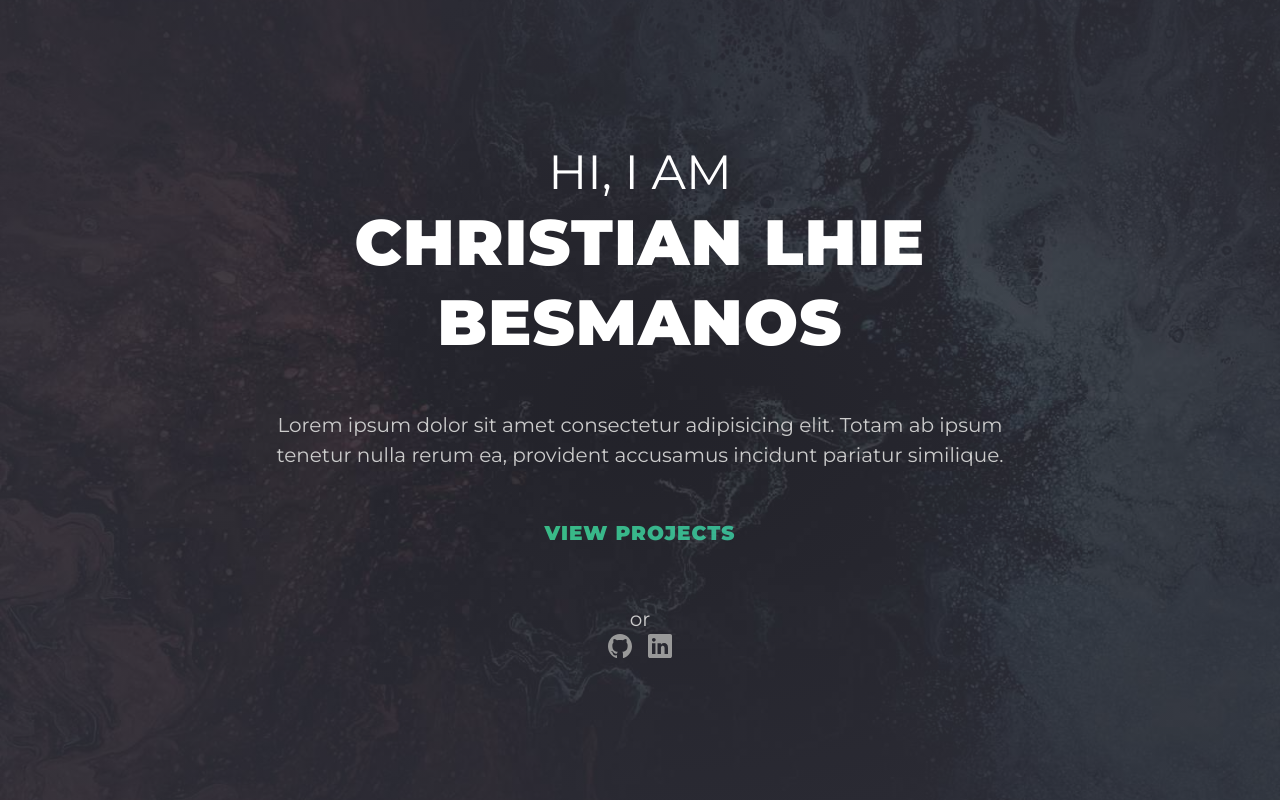
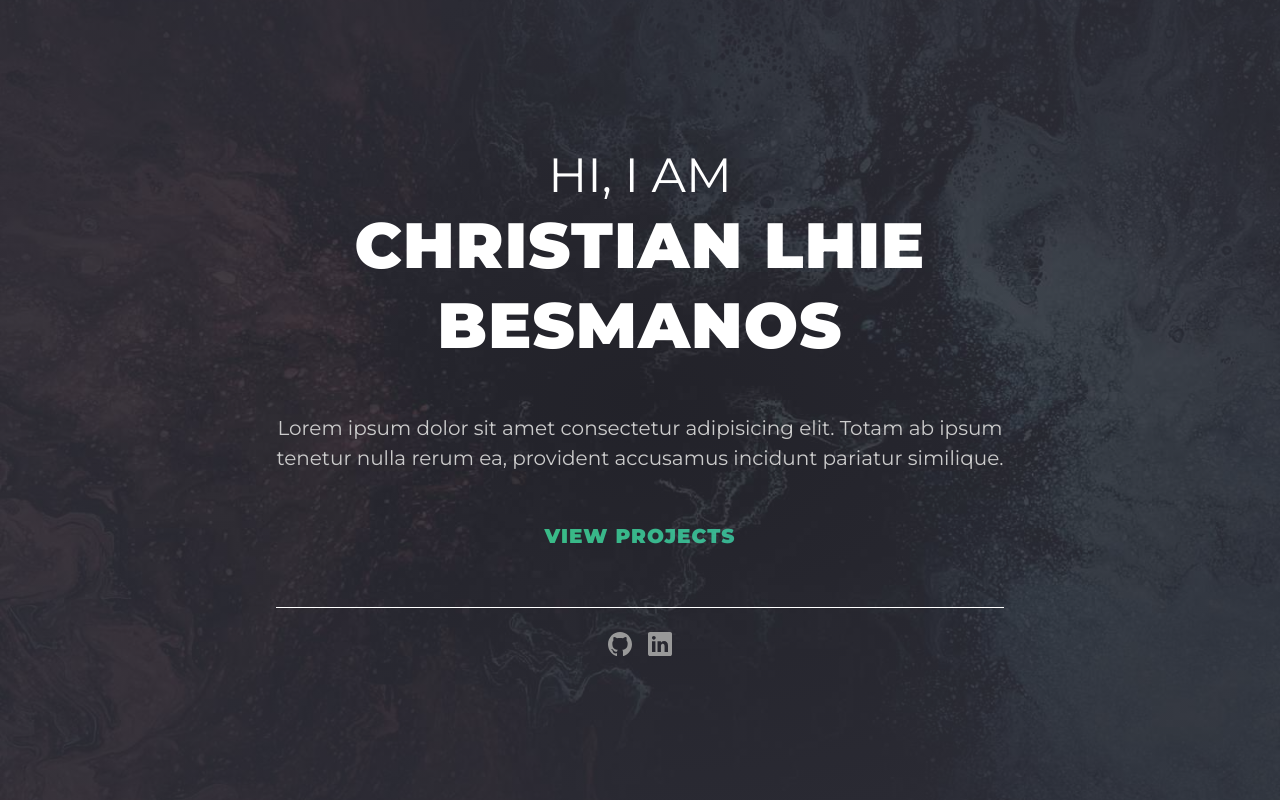
Before and after one commit to cellbesmanos/frontend-portfolio, a React (Create React App) app: page / in a window 1280 px wide. Built offline with nearby package versions, Linux system fonts and the light colour scheme.

Commit message:
Feat: Make social icons a component

```diff
--- /dev/null
+++ b/src/components/socials/Socials.css
@@ -0,0 +1,10 @@
+.Socials {
+  justify-self: stretch;
+}
+
+.Socials__icons {
+  padding-top: 2.4rem;
+  border-top: 1px solid hsl(var(--clr-white));
+
+  justify-content: center;
+}
--- /dev/null
+++ b/src/components/socials/Socials.js
@@ -0,0 +1,36 @@
+import React from "react";
+import "./Socials.css";
+
+export default function Socials() {
+  return (
+    <div className="Socials">
+      <div className="Socials__icons flex">
+        <a
+          href="https://github.com/cellbesmanos"
+          target="_blank"
+          rel="noreferrer"
+          aria-label="github profile"
+        >
+          <img
+            aria-hidden="true"
+            src="/assets/logos/github-logo.svg"
+            alt="github logo"
+          />
+        </a>
+
+        <a
+          href="https://www.linkedin.com/in/cellbesmanos/"
+          target="_blank"
+          rel="noreferrer"
+          aria-label="linkedin profile"
+        >
+          <img
+            aria-hidden="true"
+            src="/assets/logos/linkedin-logo.svg"
+            alt="linkedin logo"
+          />
+        </a>
+      </div>
+    </div>
+  );
+}
--- a/src/routes/home/Home.js
+++ b/src/routes/home/Home.js
@@ -1,4 +1,5 @@
 import React from "react";
+import Socials from "../../components/socials/Socials";
 import "./Home.css";
 
 export default function Home() {
@@ -28,39 +29,7 @@ export default function Home() {
         </a>
       </article>
 
-      <div>
-        <p>
-          or <span className="sr-only">visit my other social links</span>
-        </p>
-
-        <div className="flex">
-          <a
-            href="https://github.com/cellbesmanos"
-            target="_blank"
-            rel="noreferrer"
-            aria-label="my github profile"
-          >
-            <img
-              aria-hidden="true"
-              src="/assets/logos/github-logo.svg"
-              alt="github logo"
-            />
-          </a>
-
-          <a
-            href="https://www.linkedin.com/in/cellbesmanos/"
-            target="_blank"
-            rel="noreferrer"
-            aria-label="my linkedin profile"
-          >
-            <img
-              aria-hidden="true"
-              src="/assets/logos/linkedin-logo.svg"
-              alt="linkedin logo"
-            />
-          </a>
-        </div>
-      </div>
+      <Socials />
     </main>
   );
 }
```
